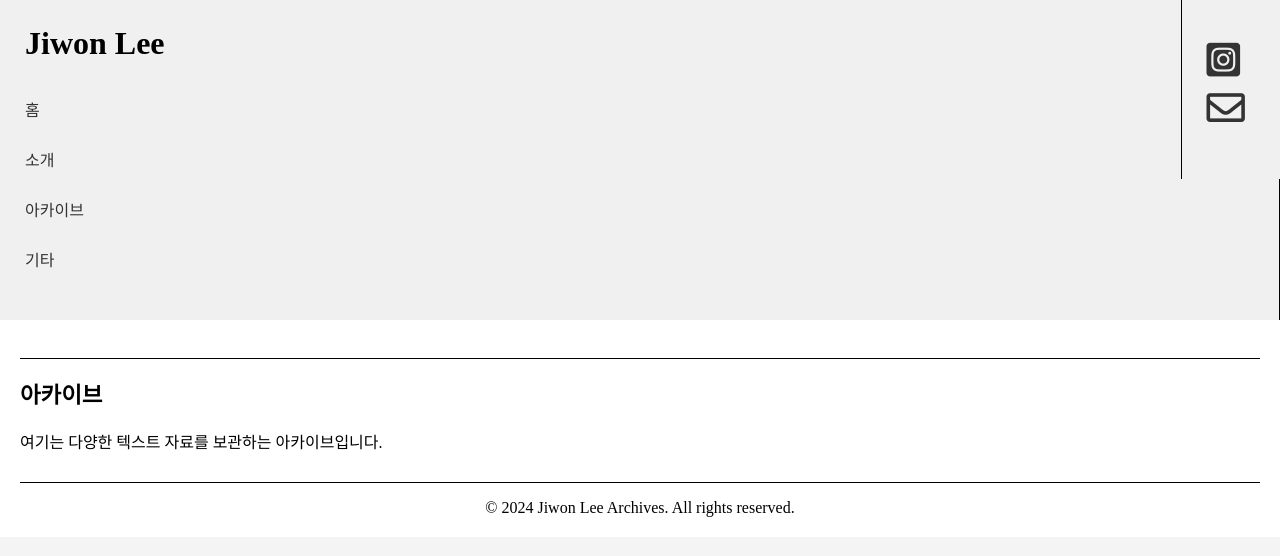
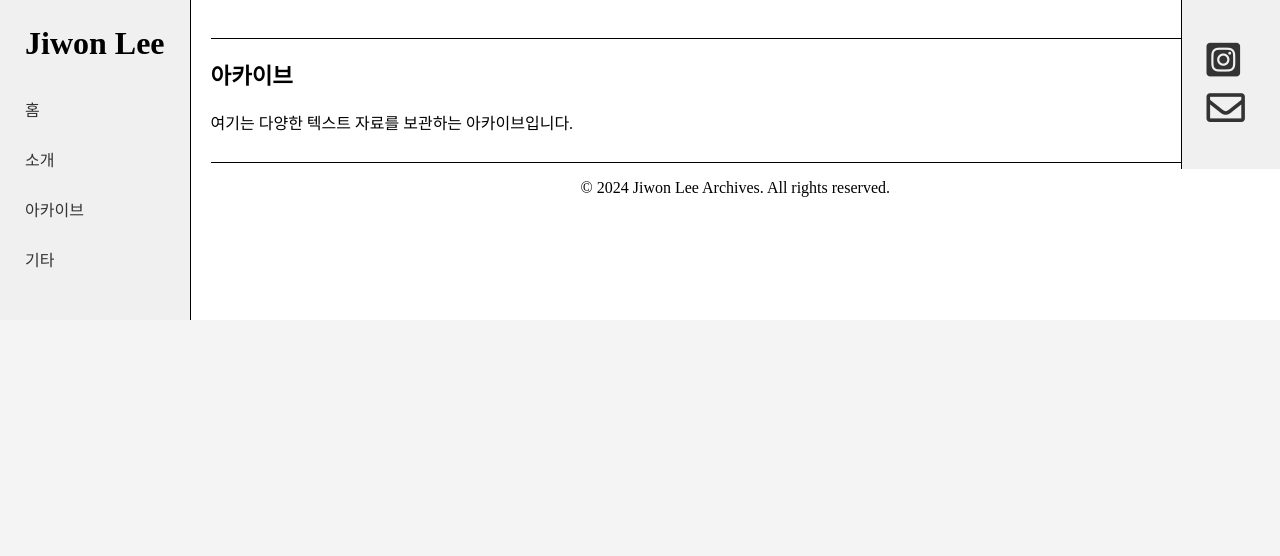
Before and after one commit to LfayeJ/archives, a Jekyll site: the page built from index.html, in a window 1280 px wide. Shown: the top 556 px of the page. Built offline with Jekyll 4.4.1, drawn with Linux system fonts in a browser that asks for light colours; some web fonts are replaced.

Commit message:
Update styles.css

```diff
--- a/assets/css/styles.css
+++ b/assets/css/styles.css
@@ -55,7 +55,6 @@ p:last-of-type {
 
 .container {
   display: flex;
-  flex-direction: column; /* 세로 방향으로 요소를 배치합니다. */
   width: 83%
   min-height: 100vh;
   background-color: #fff;
@@ -99,7 +98,6 @@ p:last-of-type {
 
 .additional-side-menu {
   position: fixed;
-  display:flex;
   top: 0;
   right: 0;
   width: 5%
@@ -202,7 +200,6 @@ footer {
   clear: both; /* 플로팅 요소들을 clear합니다. */
   border-top: 1px solid var(--border-color);
   margin-top: 20px;
-  width: 100%;
   position: bottom: 0;
 }
 
@@ -223,7 +220,7 @@ footer {
     position: fixed;
     top: 0;
     right: 0;
-    width: 5vw; /* 뷰포트 너비의 20% */
+    width: 5vw;
     height: 100vh; /* 뷰포트 높이의 100% */
     font-size: 0.5em;
   }
```
